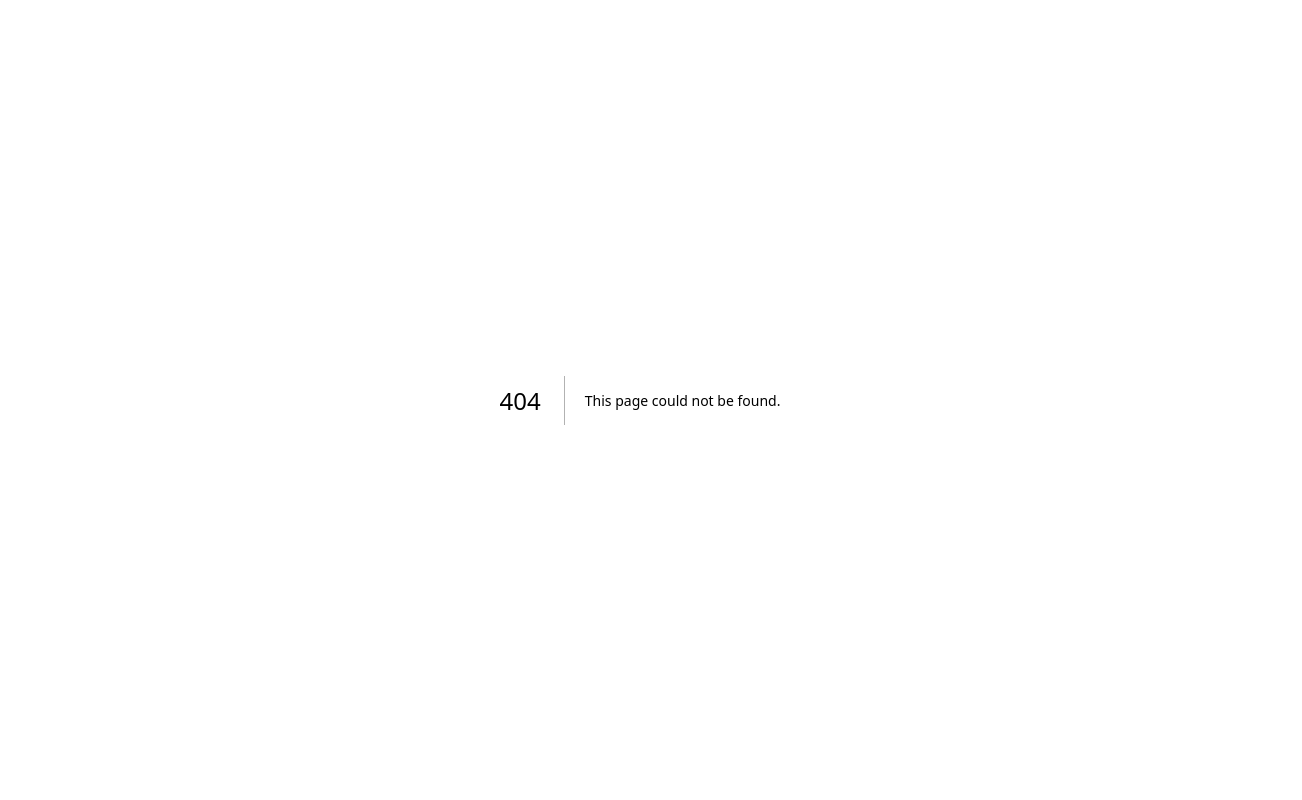
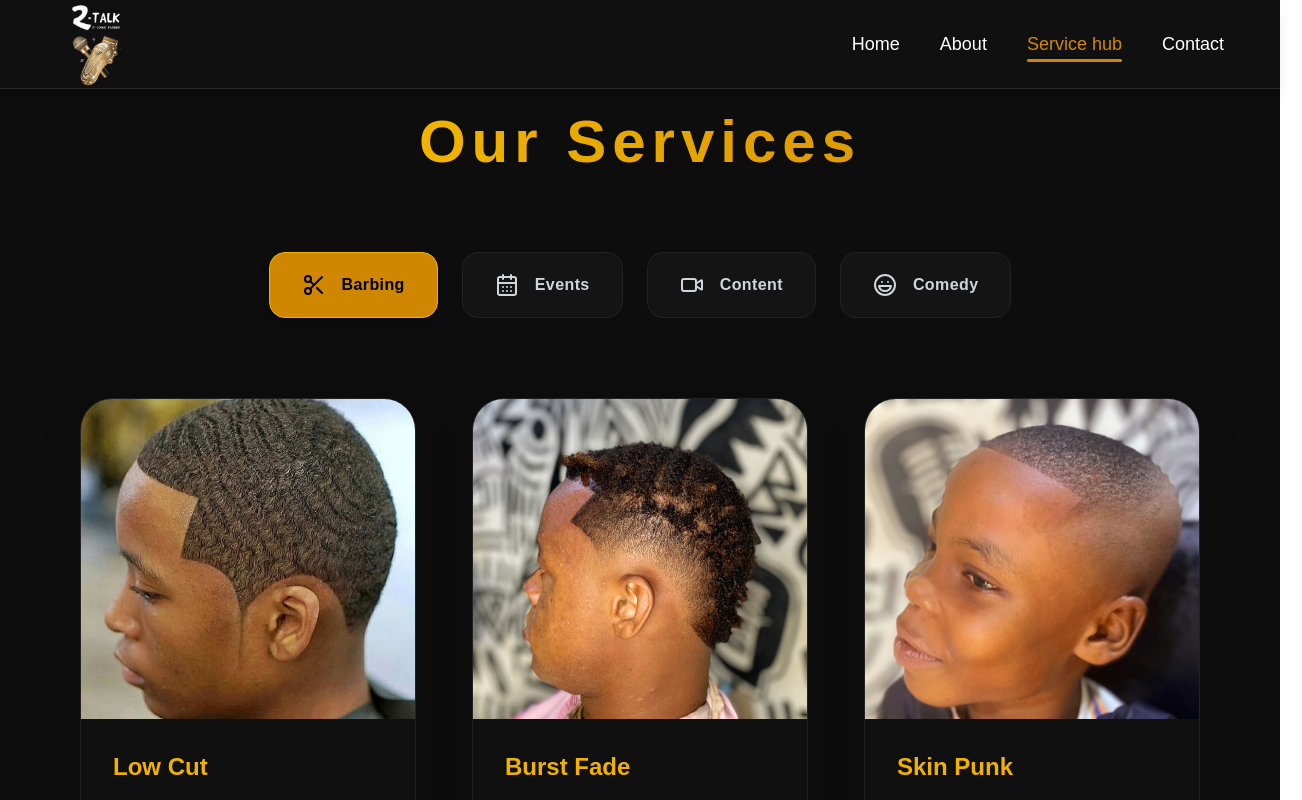
Before and after one commit to King-web-cell-05/2talk, a Next.js app: page /servicehub in a window 1280 px wide. Before the commit this address had no page. Shown: the top 800 px of the page, 1302 px wide, since content can reach past the window. Built offline with nearby package versions, Linux system fonts and the light colour scheme.

Commit message:
Update servicehub section

```diff
--- a/app/book/page.tsx
+++ b/app/servicehub/page.tsx
@@ -1,7 +1,7 @@
 /* eslint-disable react/no-unescaped-entities */
 import dynamic from "next/dynamic";
 const NavBar = dynamic(() => import("@/components/navbar"));
-const BookNowPage = dynamic(() => import("@/components/Service"));
+const BookNowPage = dynamic(() => import("@/components/Servicehub"));
 const FooterSection = dynamic(() => import("@/components/footer"));
 
 const page = () => {
--- a/components/confirmbooking.tsx
+++ b/components/confirmbooking.tsx
@@ -15,7 +15,7 @@ const hairstyles = [
     id: 1,
     name: "Low Cut",
     prices: { shop: 3000, home: "Negotiable" },
-    image: "/placeholder1.jpg",
+    image: "/low-cut.jpg",
     duration: "30m",
   },
   {
--- a/components/navbar.tsx
+++ b/components/navbar.tsx
@@ -25,7 +25,7 @@ export default function Nav() {
   const navLinks = [
     { name: "Home", href: "/", icon: <Home size={22} /> },
     { name: "About", href: "/about", icon: <Info size={22} /> },
-    { name: "Book now", href: "/book", icon: <Book size={22} /> },
+    { name: "Service hub", href: "/servicehub", icon: <Book size={22} /> },
     { name: "Contact", href: "/contact", icon: <Phone size={22} /> },
   ];
 
```
Also changed, not shown: components/Servicehub.tsx (renamed from components/Service.tsx).
